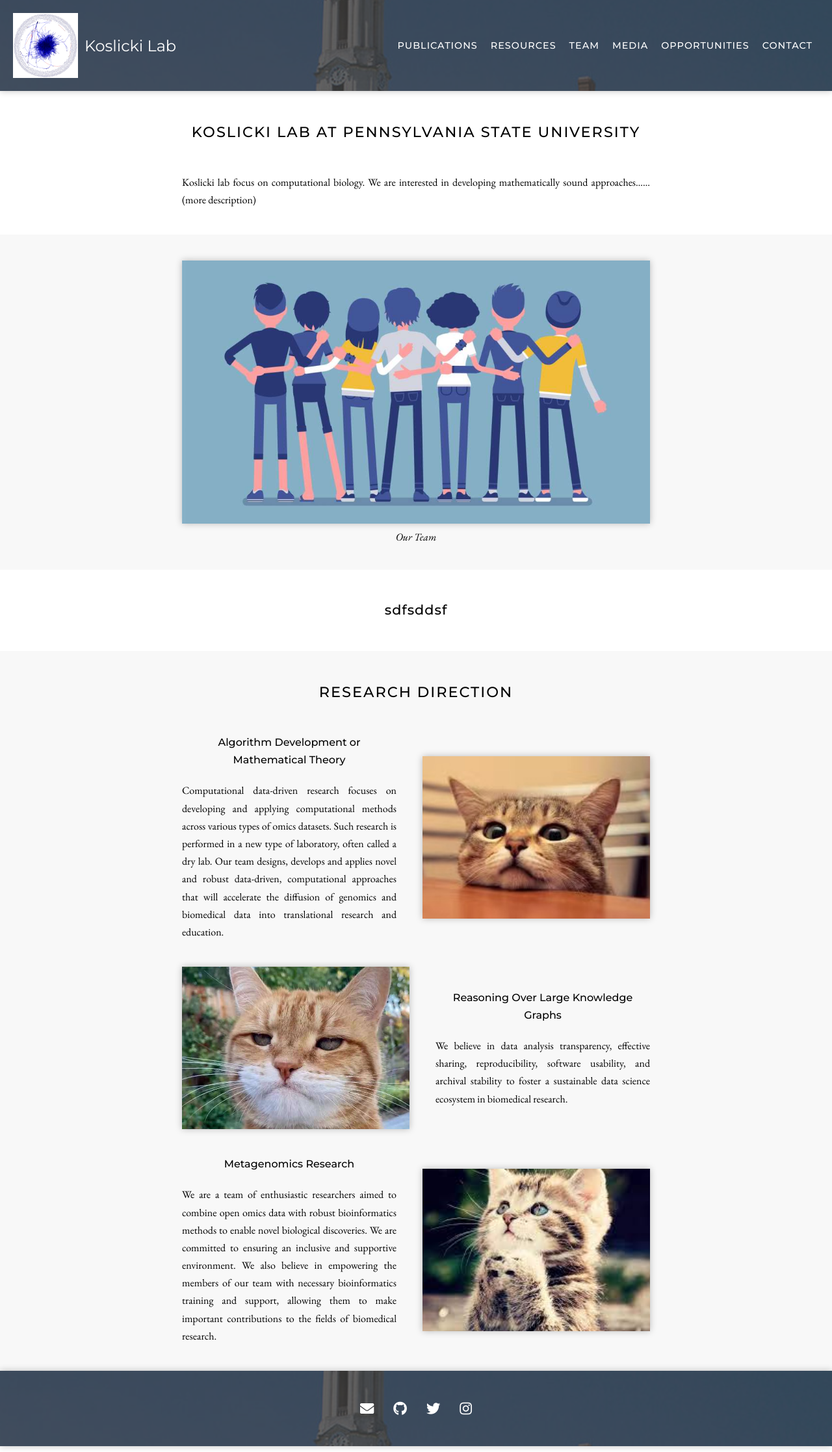
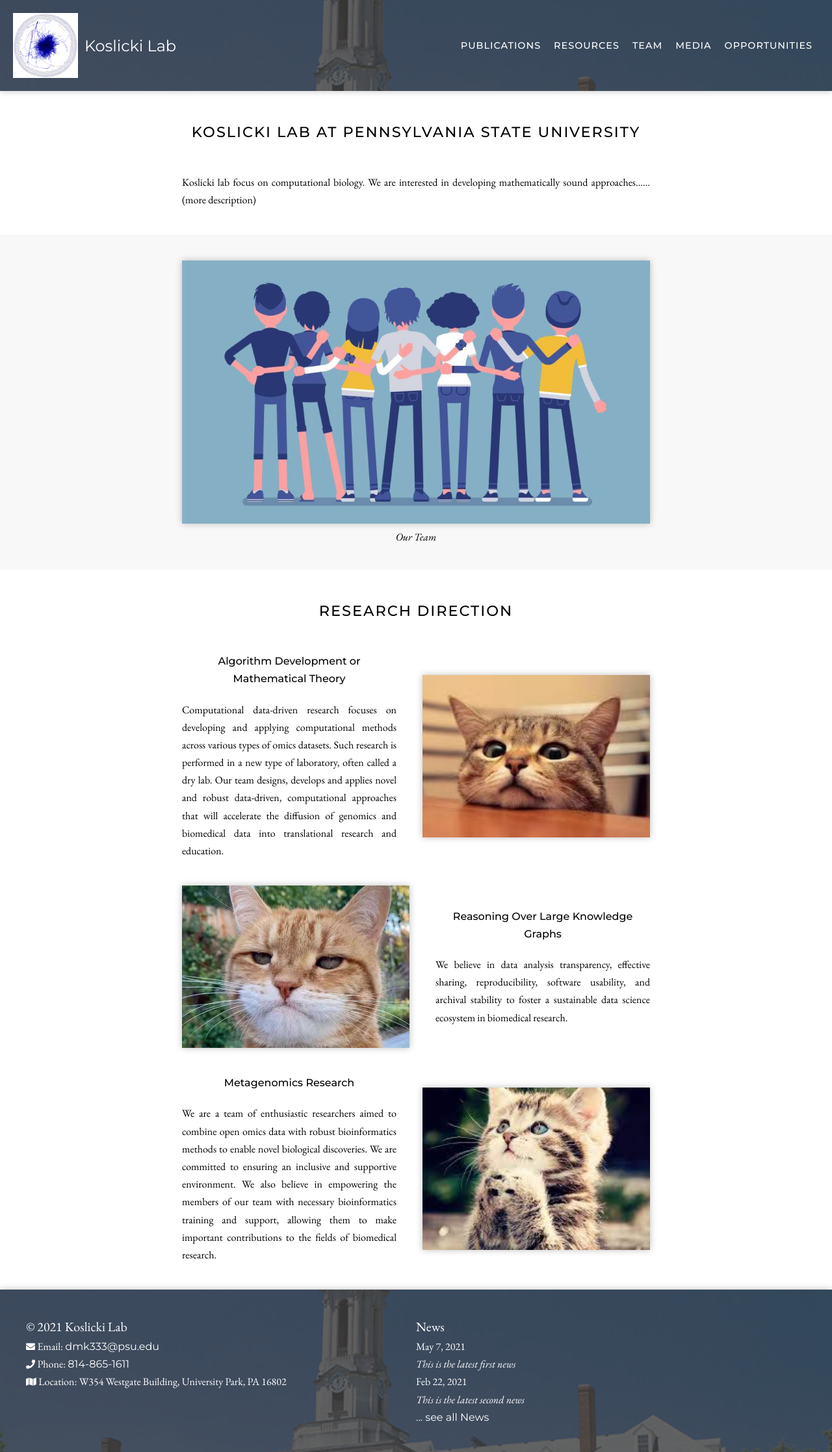
Before and after one commit to mohsenht/Koslicki-lab-PSU, a Jekyll site: the page built from index.md, in a window 1280 px wide. Shown: the whole page at 65% size. Built offline with Jekyll 4.4.1, drawn with Linux system fonts in a browser that asks for light colours; nearby versions of some CDN libraries.

Commit message:
update scripts

```diff
--- a/_config.yml
+++ b/_config.yml
@@ -3,6 +3,8 @@
 # site-wide variables
 title: Koslicki Lab # title of site, used in tab name and elsewhere
 email: dmk333@psu.edu # default email
+phone: 814-865-1611
+location: W354 Westgate Building, University Park, PA 16802
 google: Oz90sQsAAAAJ # default name to search on Google Scholar
 github: KoslickiLab # default GitHub user/org, without the @
 twitter: "" # default Twitter handle, without the @
--- /dev/null
+++ b/_data/news.yml
@@ -0,0 +1,12 @@
+- date: May 7, 2021
+  headline: "This is the latest first news"
+- date: Feb 22, 2021
+  headline: "This is the latest second news"
+- date: Nov 25, 2020
+  headline: "This is the latest third news"
+- date: July 15, 2020
+  headline: "This is the latest fourth news"
+- date: Mar 18, 2020
+  headline: "This is the latest fifth news"
+- date: Jan 15, 2020
+  headline: "This is the latest sixth news"
--- a/_includes/footer.html
+++ b/_includes/footer.html
@@ -1,12 +1,20 @@
 <footer>
-  <div class="footer_row">
-    {%- include social-link.html type="contact" large=true -%}
-    {%- include social-link.html type="github" large=true -%}
-    {%- include social-link.html type="twitter" large=true -%}
-    {%- include social-link.html type="instagram" large=true -%}
-    {%- comment -%}
-    {%- include social-link.html type="rss" large=true -%}
-    {%- endcomment -%}
+  <div class="container-fluid">
+    <div class="grid-container">
+      <div class="item1">
+        <p style='font-size: 20px'> &copy <script> document.write(new Date().getFullYear()) </script> {{ site.title }} </p>
+        <p> <i class="fas fa-envelope fa-sm"> </i> Email: <a href="mailto:{{ site.email }}"> {{ site.email }} </a></p>
+        <p> <i class="fas fa-phone fa-sm"> </i> Phone: <a href="tel:+1-{{ site.phone }}"> {{ site.phone }} </a></p>
+        <p> <i class="fas fa-map fa-sm"> </i> Location: {{ site.location }} </p>
+      </div>
+      <div class="item2">
+        <p style='font-size: 20px'> News </p>
+        {% for article in site.data.news limit:2 %}
+        <p> {{ article.date }} </p>
+        <p><em>{{ article.headline }}</em></p>
+        {% endfor %}
+        <p><a href="{{ 'allnews/allnews.html' | relative_url }}">... see all News</a></p>
+      </div>
+    </div>
   </div>
-  <!-- &copy; <script>document.write(new Date().getFullYear())</script> {{ site.title }} -->
 </footer>
--- a/_includes/header.html
+++ b/_includes/header.html
@@ -62,13 +62,5 @@
       data-delay="400"
       >Opportunities</a
     >
-    <a
-      href="{{ 'contact' | relative_url }}"
-      class="nav_link"
-      data-tooltip="Email, address, and location"
-      data-placement="bottom"
-      data-delay="400"
-      >Contact</a
-    >
   </nav>
 </header>
--- a/css/mystyle.scss
+++ b/css/mystyle.scss
@@ -5,5 +5,21 @@
 
 .grid-container {
     display: grid;
-    grid-template-columns: repeat(auto-fill, 200px);
+    grid-template-columns: repeat(auto-fit, minmax(450px, 1fr));
+    grid-auto-flow: row dense;
   }
+
+  .grid-container > div {
+    text-align: center;
+    font-size: 16px;
+  }
+
+  .item1 > p {
+    text-align: left;
+    margin: 0;
+  }
+
+  .item2 > p {
+    text-align: left;
+    margin: 0;
+  }
--- a/index.md
+++ b/index.md
@@ -14,10 +14,6 @@
   caption="Our Team"
   width="100%"
 %}
-
-<!-- section break -->
-
-## sdfsddsf
 
 <!-- section break -->
 # Research Direction
```
Also changed, not shown: allnews/allnews.md (added, +10 -0 lines), contact/index.md (deleted, +0 -43 lines), media/index.md (deleted, +0 -17 lines).
